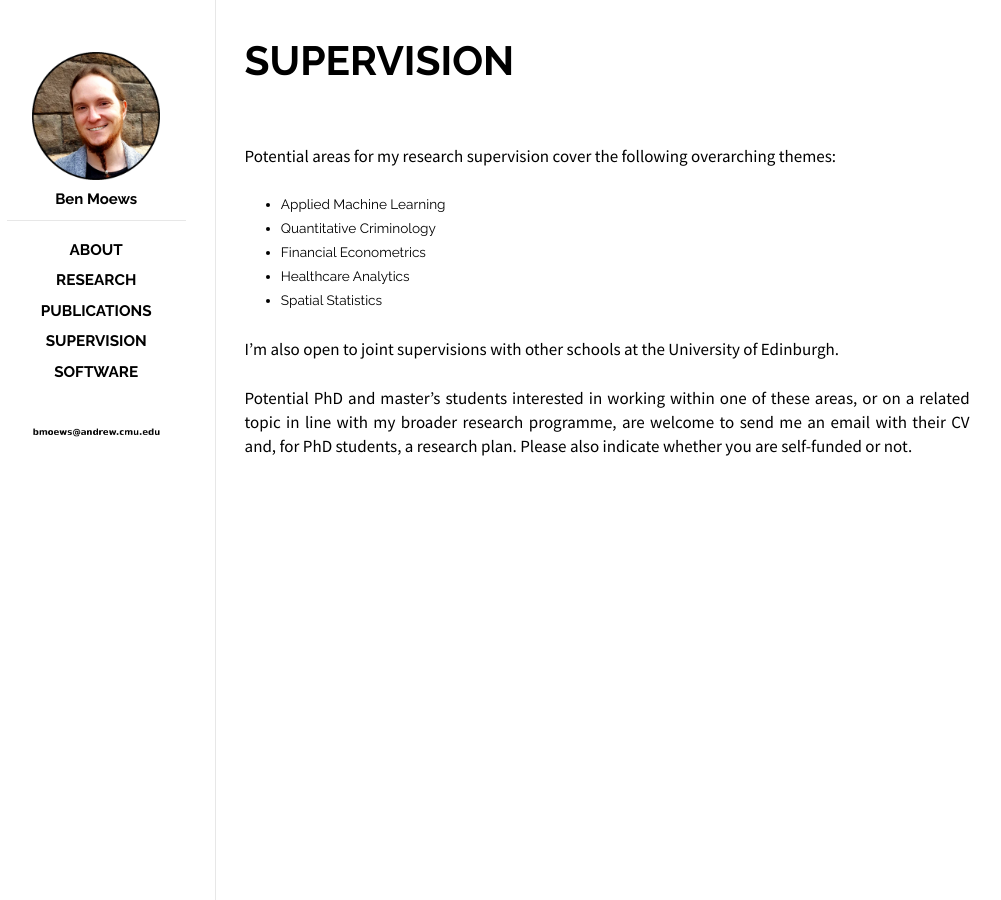
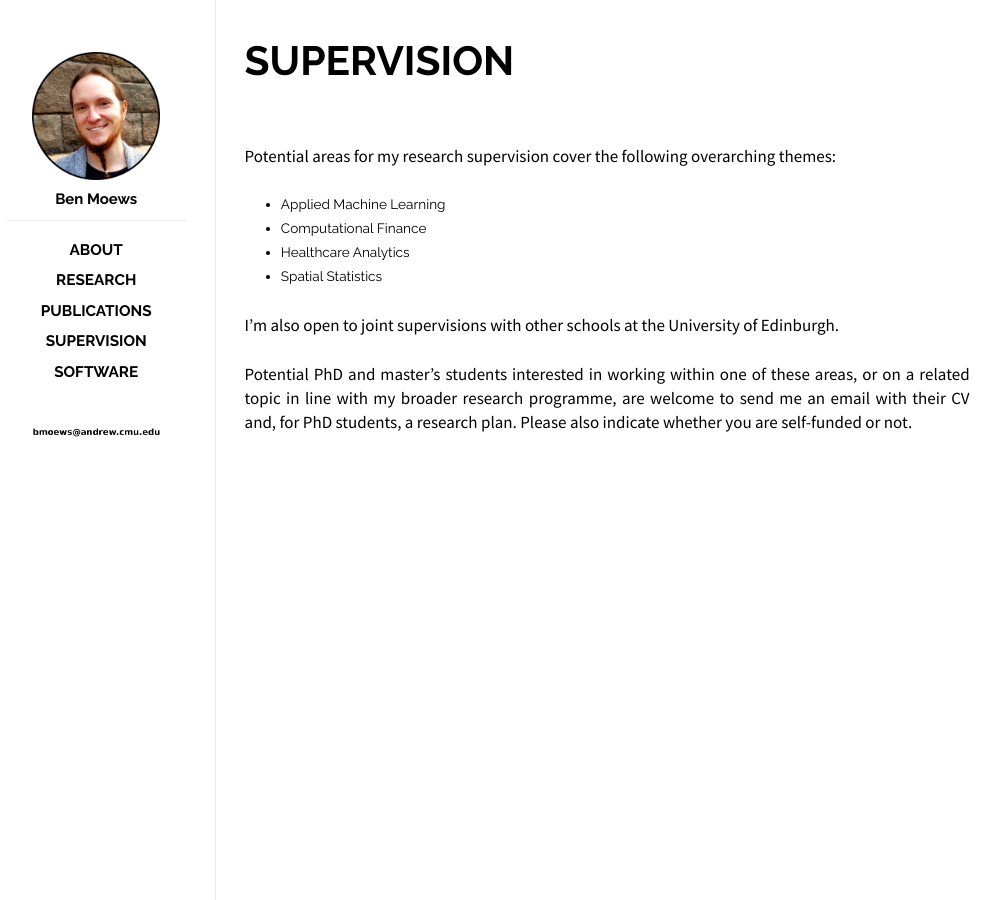
Before and after one commit to moews/moews.github.io, a Jekyll site: the page built from _posts/2017-03-25-supervision.md, in a window 1280 px wide. Shown: the whole page, without its empty margins (143-1144 px from the left). Built offline with Jekyll 4.4.1, drawn with Linux system fonts in a browser that asks for light colours.

Commit message:
Update 2017-03-25-supervision.md

```diff
--- a/_posts/2017-03-25-supervision.md
+++ b/_posts/2017-03-25-supervision.md
@@ -11,8 +11,7 @@ categories: posts
 Potential areas for my research supervision cover the following overarching themes:
 
 * Applied Machine Learning
-* Quantitative Criminology
-* Financial Econometrics
+* Computational Finance
 * Healthcare Analytics
 * Spatial Statistics
 
```
